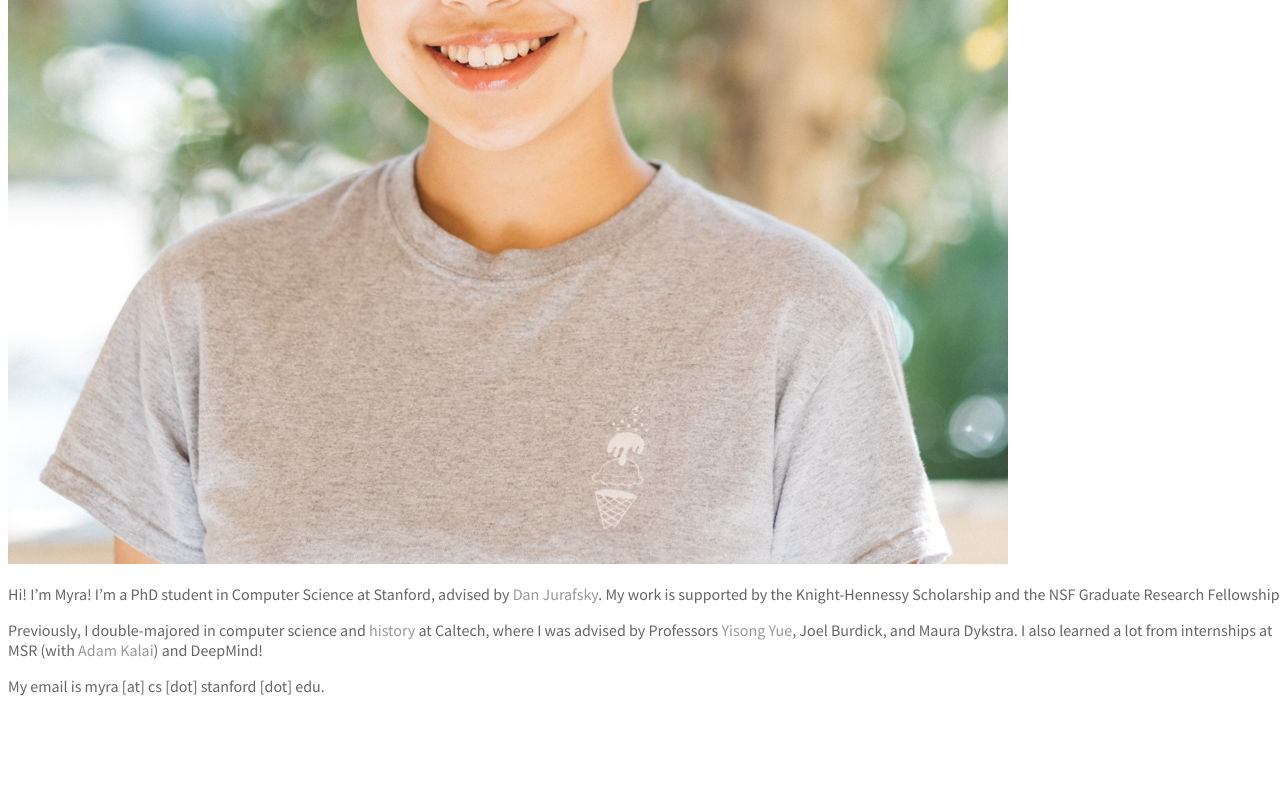
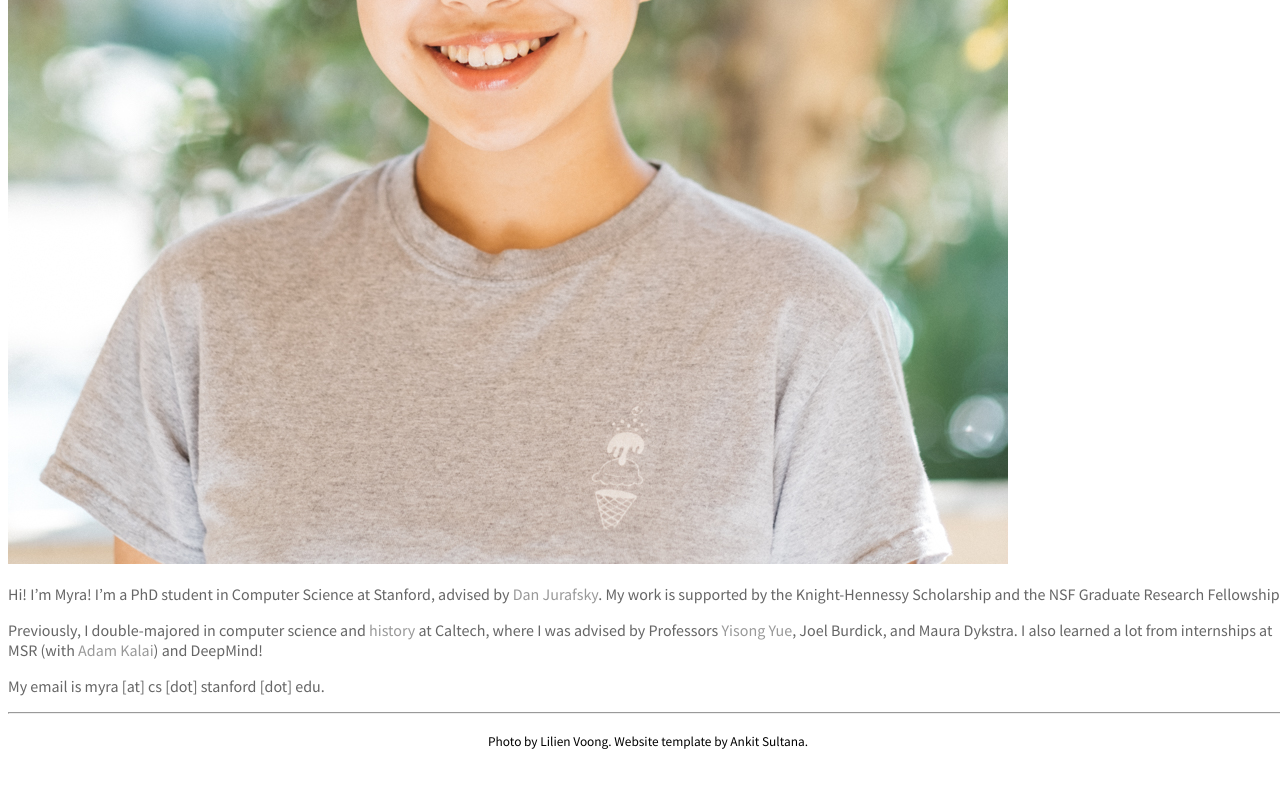
Before and after one commit to myracheng/myracheng.github.io, a Jekyll site: the page built from index.md, in a window 1280 px wide and 900 px high, scrolled down 759 px. Shown: the top 788 px of the window. Built offline with Jekyll 4.4.1, drawn with Linux system fonts in a browser that asks for light colours; some web fonts are replaced; our own code applies the rules of GitHub Pages for plain Markdown files.

Commit message:
Update _config.yml

```diff
--- a/_config.yml
+++ b/_config.yml
@@ -7,9 +7,9 @@ markdown: kramdown
 
 tracking_id: #
 
-footer: no
-footer_url: "https://github.com/ankitsultana"
-footer_text: "Page design by Ankit Sultana"
+footer: yes
+footer_url: ""
+footer_text: "Photo by Lilien Voong. Website template by Ankit Sultana."
 
 sass:
     style: compressed
```
